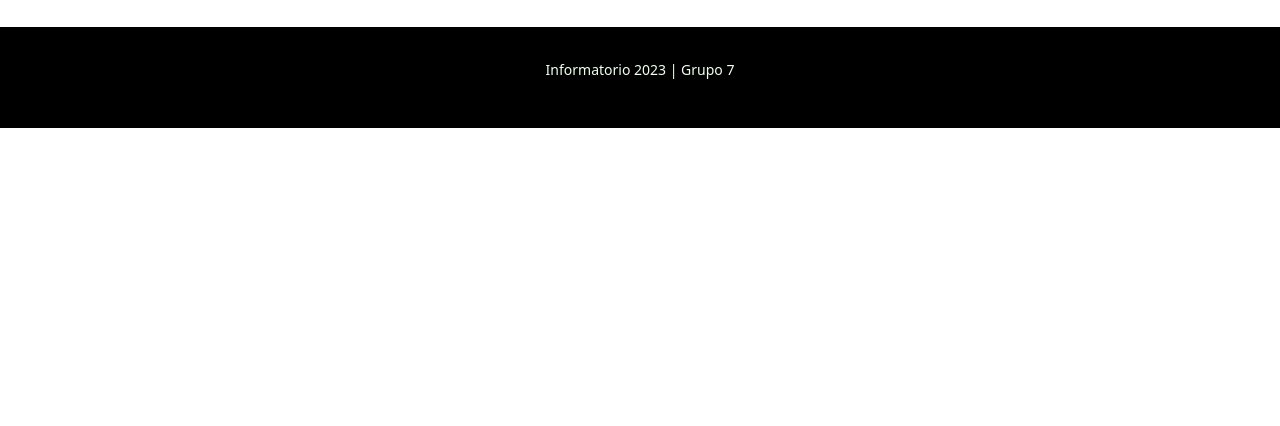
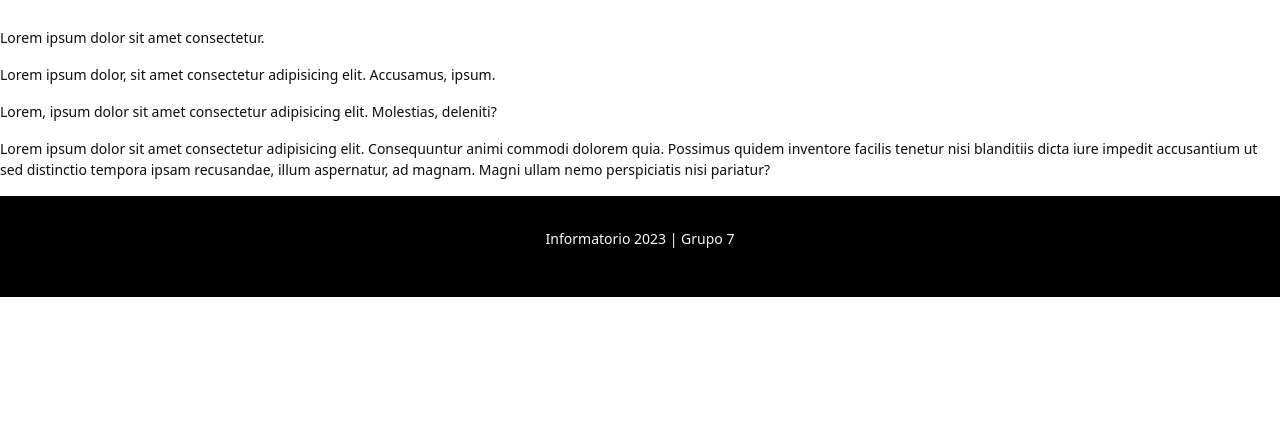
Before and after one commit to TGerzenstein/proyecto_final, a Django app: page /nosotros/ in a window 1280 px wide. Shown: the part 374-800 px from the top of the page. Run offline with Django 4.2, Linux system fonts and the light colour scheme; parts of the project's set-up code (start-up, migrations or seed data) failed here and were passed over.

Commit message:
Agregué contenido en html

```diff
--- a/Proyecto/templates/nosotros.html
+++ b/Proyecto/templates/nosotros.html
@@ -12,4 +12,17 @@
 
 {% block contenido %}
 <h1>Nosotros</h1>
+<div>
+    <p>Lorem ipsum dolor sit amet consectetur.
+    </p>
+    <div>
+      <p>Lorem ipsum dolor, sit amet consectetur adipisicing elit. Accusamus, ipsum.</p>
+    </div>
+    <div>
+      <p>Lorem, ipsum dolor sit amet consectetur adipisicing elit. Molestias, deleniti?</p>
+    </div>
+    <div>
+        <p>Lorem ipsum dolor sit amet consectetur adipisicing elit. Consequuntur animi commodi dolorem quia. Possimus quidem inventore facilis tenetur nisi blanditiis dicta iure impedit accusantium ut sed distinctio tempora ipsam recusandae, illum aspernatur, ad magnam. Magni ullam nemo perspiciatis nisi pariatur?</p>
+    </div>
+</div>
 {% endblock %}
```
